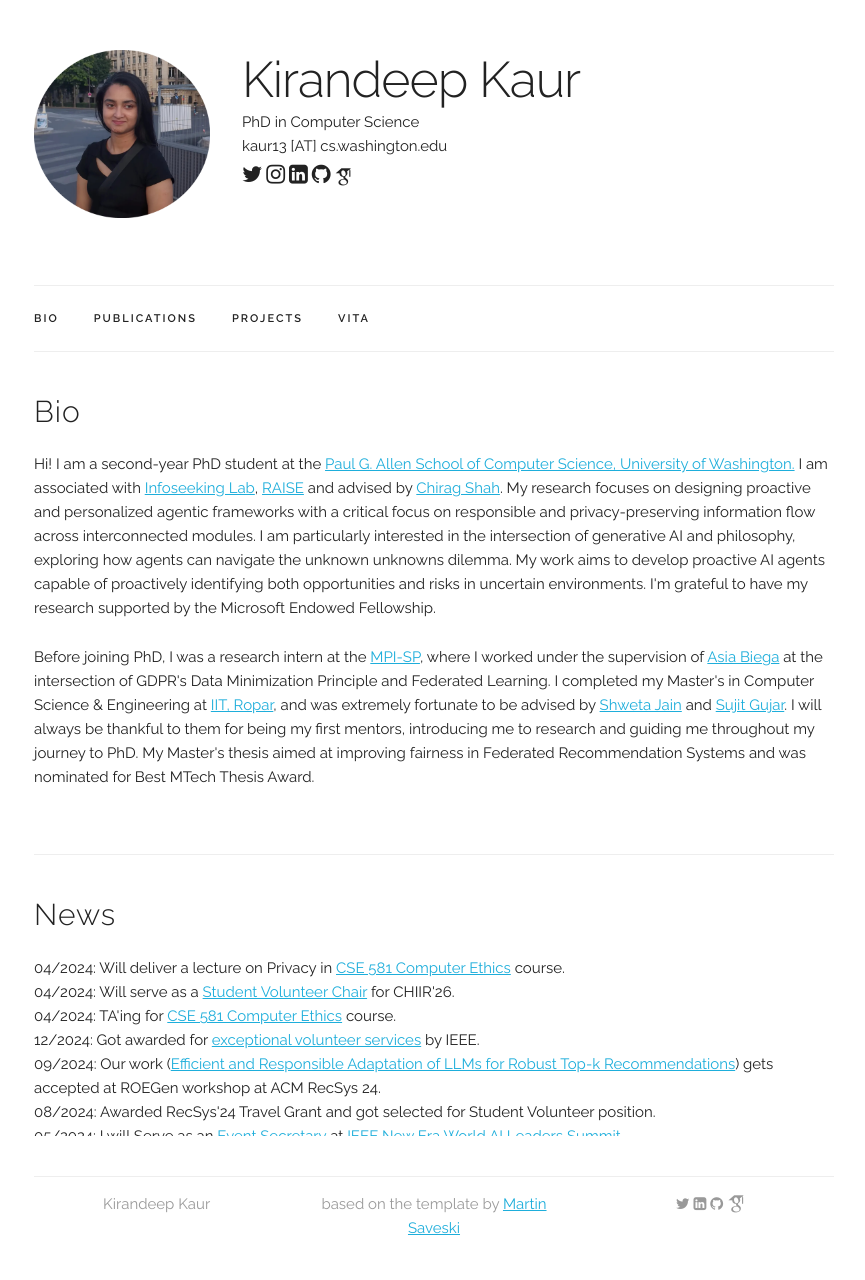
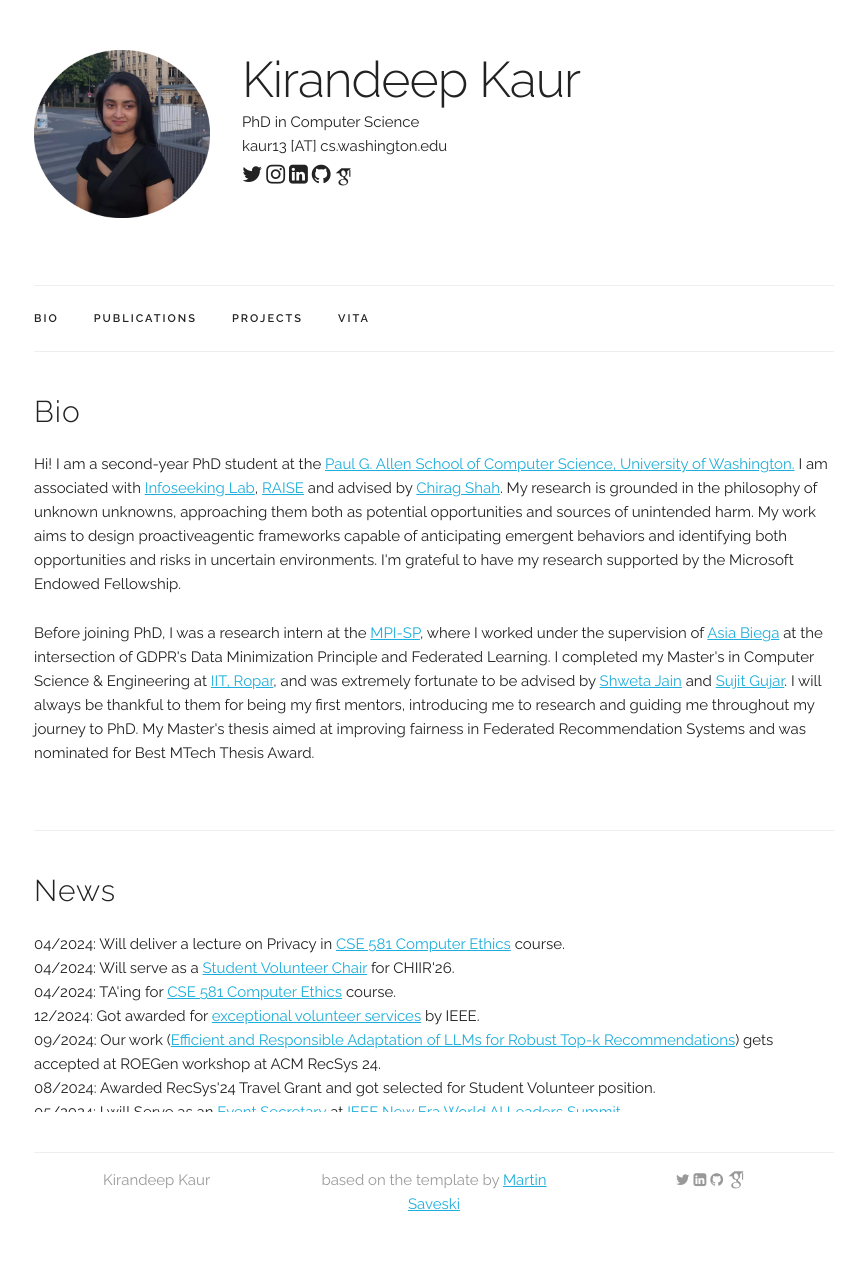
Before and after one commit to i-kiran/i-kiran.github.io, a Jekyll site: the page built from index.html, in a window 1280 px wide. Shown: the whole page, without its empty margins (206-1071 px from the left). Built offline with Jekyll 4.4.1, drawn with Linux system fonts in a browser that asks for light colours; some web fonts are replaced; after the commit the page ends 1256 px from its top, so only the background shows below that.

Commit message:
Update index.html

```diff
--- a/index.html
+++ b/index.html
@@ -8,10 +8,7 @@
 
   <p>
   Hi! I am a second-year PhD student at the <a href="https://www.cs.washington.edu/" target="_blank">Paul G. Allen School of Computer Science, University of Washington.</a> I am associated with
-  <a href="https://infoseeking.org/people.php" target="_blank">Infoseeking Lab</a>, <a href="https://www.raise.uw.edu/" target="_blank">RAISE</a> and advised by <a href="https://chiragshah.org/"_blank">Chirag Shah</a>.
-  My research focuses on designing proactive and personalized agentic frameworks with a critical focus on responsible and privacy-preserving information flow across interconnected modules.
-  I am particularly interested in the intersection of generative AI and philosophy, exploring how agents can navigate the unknown unknowns dilemma. My work aims to develop proactive AI agents
-  capable of proactively identifying both opportunities and risks in uncertain environments. I'm grateful to have my research supported by the Microsoft Endowed Fellowship.
+  <a href="https://infoseeking.org/people.php" target="_blank">Infoseeking Lab</a>, <a href="https://www.raise.uw.edu/" target="_blank">RAISE</a> and advised by <a href="https://chiragshah.org/"_blank">Chirag Shah</a>. My research is grounded in the philosophy of unknown unknowns, approaching them both as potential opportunities and sources of unintended harm.  My work aims to design proactiveagentic frameworks capable of anticipating emergent behaviors and identifying both opportunities and risks in uncertain environments. I'm grateful to have my research supported by the Microsoft Endowed Fellowship.
   </p>
 
   <p>
```
